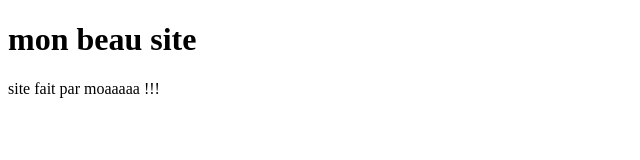
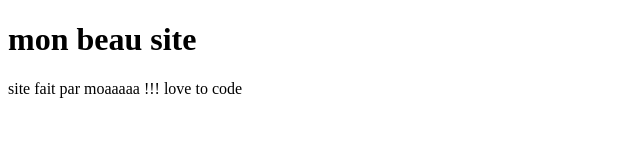
Before and after one commit to alioudiarra/site, a plain HTML site: page index.html in a window 1280 px wide. Shown: the full height of the page, 0-640 px from the left. Drawn offline with Linux system fonts and the light colour scheme.

Commit message:
le code est bon

```diff
--- a/index.html
+++ b/index.html
@@ -8,7 +8,7 @@
 </head>
 <body>
     <h1>mon beau site</h1>
-    <div>site fait par moaaaaa !!!</div>
+    <div>site fait par moaaaaa !!! love to code </div>
 
 </body>
 </html>
--- a/style.css
+++ b/style.css
@@ -0,0 +1 @@
+@import url();
```
